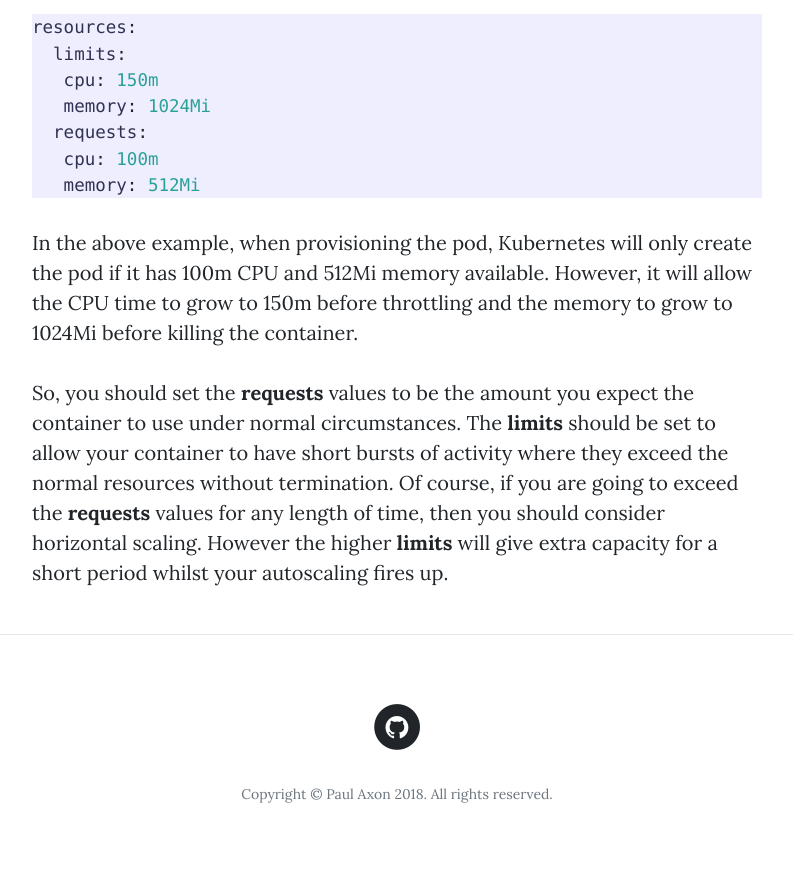
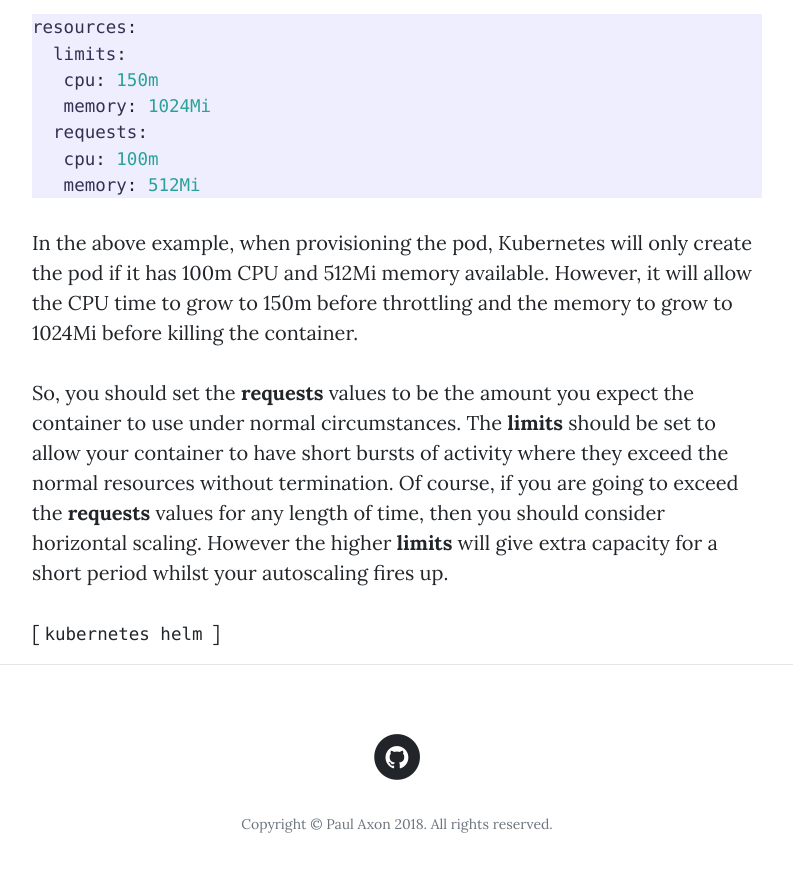
Before and after one commit to paxdev/paxdev.github.io, a Jekyll site: the page built from _posts/2018-09-11-provisioning-pod-resources-with-helm.md, in a window 1280 px wide and 900 px high, scrolled down 1532 px. Shown: the top 872 px of the window, without its empty margins (243-1036 px from the left). Built offline with Jekyll 4.4.1, drawn with Linux system fonts in a browser that asks for light colours.

Commit message:
Update 2018-09-11-provisioning-pod-resources-with-helm.md

```diff
--- a/_posts/2018-09-11-provisioning-pod-resources-with-helm.md
+++ b/_posts/2018-09-11-provisioning-pod-resources-with-helm.md
@@ -1,6 +1,11 @@
 ---
 layout: post
 title: Provisioning Kubernetes pod resources using Helm
+categories:
+  - kubernetes
+tags:
+  - kubernetes
+  - helm
 ---
 
 In the `values.yaml` file, there is an entry
```
